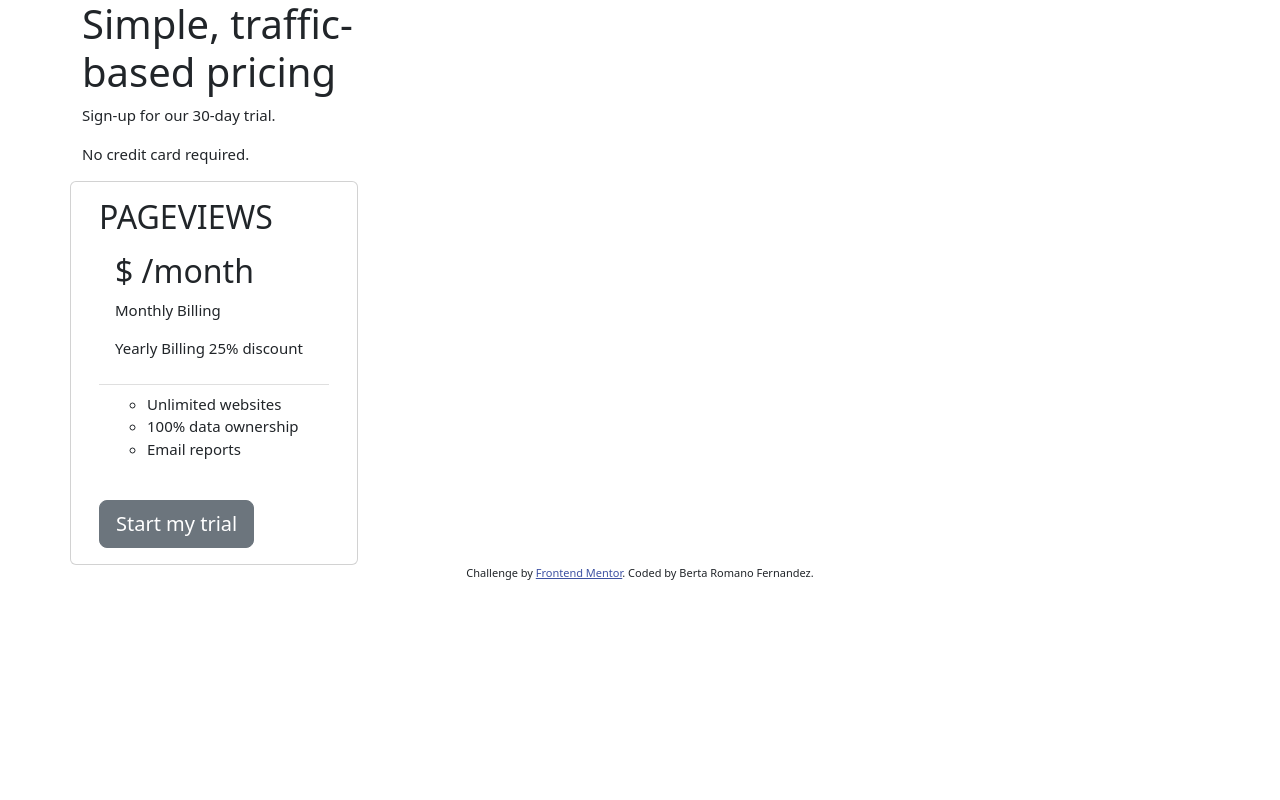
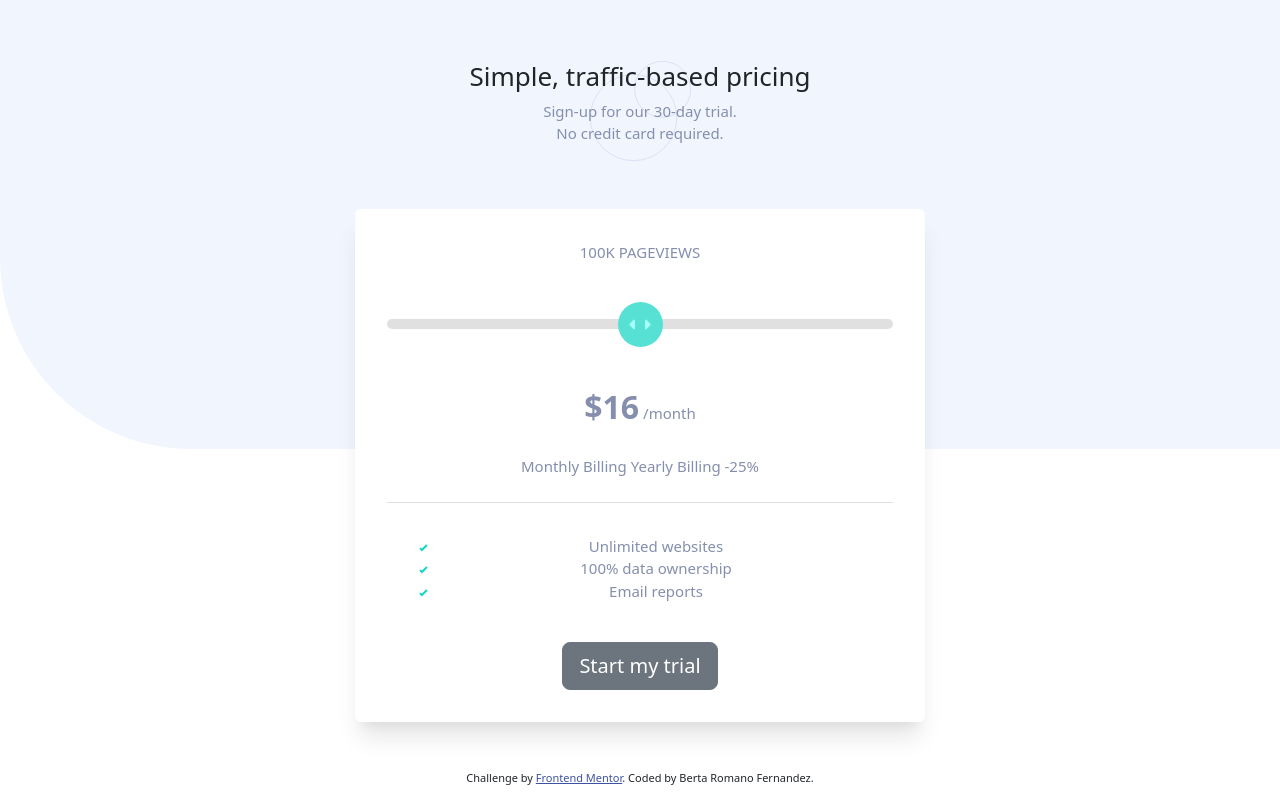
Before and after one commit to berta-rf/interactive-pricing-component, a website: page index.html in a window 1280 px wide. Drawn offline with nearby package versions, Linux system fonts and the light colour scheme.

Commit message:
Add slider JS

```diff
--- a/index.html
+++ b/index.html
@@ -12,27 +12,32 @@
 </head>
 <body>
 
-  <main class="container">
-    <section class="row">
-      <div class="col col-lg-4">
+  <main class="container text-center">
+
+    <section class="top-text row justify-content-center my-5">
+      <div class="col col-md-8 col-lg-6">
         <h1>Simple, traffic-based pricing</h1>
-        <p>Sign-up for our 30-day trial.</p>
-        <p>  No credit card required. </p>
+        <p>Sign-up for our 30-day trial.<br>
+          No credit card required.</p>
       </div>
     </section>
 
-    <section class="row">
-      <div class="card col col-lg-4" style="width: 18rem;">
+    <section class="row justify-content-center my-5">
+      <div class="card p-3 col-10 col-md-8 col-lg-6">
         <div class="card-body">
-          <h2 class="card-title">PAGEVIEWS</h2>
+          <p><span id="views"></span> PAGEVIEWS</p>
+          <div class="slidecontainer my-5">
+            <input id="rangeslider" type="range" min="1" max="5" value="3" class="slider">
+          </div>
+          <p><span id="dollars"></span> /month</p>
+
           <ul class="list-group list-group-flush">
             <li class="list-group-item">
-              <h2>$ /month</h2>
-              <p>Monthly Billing</p>
-              <p>Yearly Billing 25% discount</p>
+              <p>Monthly Billing Yearly Billing -25%</p>
             </li>
+
             <li class="list-group-item">
-              <ul class="perks">
+              <ul class="perks mt-4">
                 <li>Unlimited websites</li>
                 <li>100% data ownership</li>
                 <li>Email reports</li>
--- a/index.js
+++ b/index.js
@@ -0,0 +1,43 @@
+
+// - 10K pageviews / $8 per month
+// - 50K pageviews / $12 per month
+// - 100K pageviews / $16 per month
+// - 500k pageviews / $24 per month
+// - 1M pageviews / $36 per month
+
+const USDollar = Intl.NumberFormat('en-US', {
+    style: 'currency',
+    currency: 'USD',
+    maximumFractionDigits: 0,
+});
+
+const slider = document.getElementById("rangeslider");
+const views = document.getElementById("views");
+const dollars = document.getElementById("dollars");
+
+let defaultPlan = views.innerHTML = "100K"; dollars.innerHTML = USDollar.format(16);
+
+slider.oninput = function() {
+
+    if (this.value == 1) {
+        views.innerHTML = "10K";
+        dollars.innerHTML = USDollar.format(8);
+
+    } else if (this.value == 2) {
+        views.innerHTML = "50K";
+        dollars.innerHTML = USDollar.format(12);
+
+    } else if (this.value == 3) {
+        views.innerHTML = "100K";
+        dollars.innerHTML = USDollar.format(16);
+
+    } else if (this.value == 4) {
+        views.innerHTML = "500K";
+        dollars.innerHTML = USDollar.format(24);
+
+    } else if (this.value == 5) {
+        views.innerHTML = "1M";
+        dollars.innerHTML = USDollar.format(36);
+
+    }
+}
--- a/styles.css
+++ b/styles.css
@@ -36,17 +36,88 @@ The designs were created to the following widths:
 
 - Family: [Manrope](https://fonts.google.com/specimen/Manrope)
 - Weights: 600, 800
+*/
 
- */
 
-.body {
-    text-align: center;
+body {
+    font-family: "Manrope";
+    background-image: url(./images/bg-pattern.svg);
+    background-repeat: no-repeat;
+    background-size:auto;
+    padding: 1%;
+}
+
+.top-text {
+    background-image: url(./images/pattern-circles.svg);
+    background-repeat: no-repeat;
+    background-size: contain;
+    background-position: center;
+}
+
+h1 {
+    font-size: 26px !important;
 }
 
 p, .perks {
     font-size: 15px;
+    color: hsl(225, 20%, 60%);
 }
 
+#dollars {
+  font-size: 2rem;
+  font-weight: 600;
+}
+
+.card {
+--bs-card-border-radius: 0.6rem;
+  border: 0px !important;
+  box-shadow: rgba(0, 0, 0, 0.1) 0px 20px 25px -5px, rgba(0, 0, 0, 0.04) 0px 10px 10px -5px;}
+
+.slidecontainer {
+    width: 100%;
+  }
+
+  .slider {
+    appearance: none;
+    width: 100%;
+    height: 10px;
+    border-radius: 5px;
+    background: #d3d3d3;
+    outline: none;
+    opacity: 0.7;
+    -webkit-transition: .2s;
+    transition: opacity .2s;
+  }
+
+  .slider:hover {
+    opacity: 1;
+  }
+
+  .slider::-webkit-slider-thumb {
+    -webkit-appearance: none;
+    appearance: none;
+    width: 45px;
+    height: 45px;
+    border: 0;
+    background: url('./images/icon-slider.svg');
+    background-repeat: no-repeat;
+    background-position: center;
+    border-radius: 45px;
+    background-color:hsl(174, 86%, 45%);
+    cursor: pointer;
+  }
+
+  .slider::-moz-range-thumb {
+    width: 23px;
+    height: 24px;
+    border: 0;
+    /* background: url('./images/icon-slider.svg'); */
+    cursor: pointer;
+  }
+
+  ul {
+    list-style-image: url('./images/icon-check.svg');
+  }
 
 .attribution { font-size: 11px; text-align: center; }
 .attribution a { color: hsl(228, 45%, 44%); }
```
